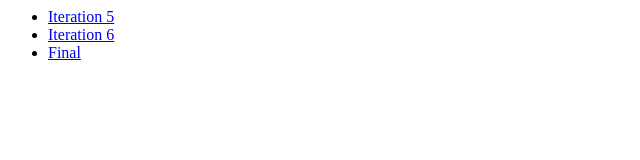
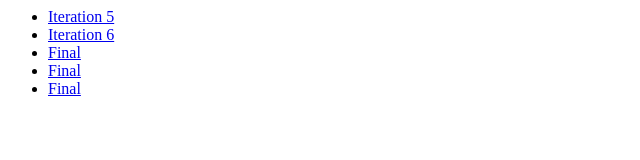
Before and after one commit to sultantariq/Iterations, a plain HTML site: page index.html in a window 1280 px wide. Shown: the whole page, without its empty margins (0-640 px from the left). Drawn offline with Linux system fonts and the light colour scheme.

Commit message:
Update index.html

```diff
--- a/index.html
+++ b/index.html
@@ -6,6 +6,8 @@
         <li><a href="https://sultantariq.github.io/Iterations/monthlytableplusdata-Hafsah">Iteration 5</a></li>
          <li><a href="https://sultantariq.github.io/Iterations/tablechartpie-single">Iteration 6</a></li>
          <li><a href="https://sultantariq.github.io/Test/final.html">Final</a></li>
+        <li><a href="https://sultantariq.github.io/Test/Hafsah.html">Final</a></li>
+        <li><a href="https://sultantariq.github.io/Test/Stephanie.html">Final</a></li>
     </ul>
 
 
```
